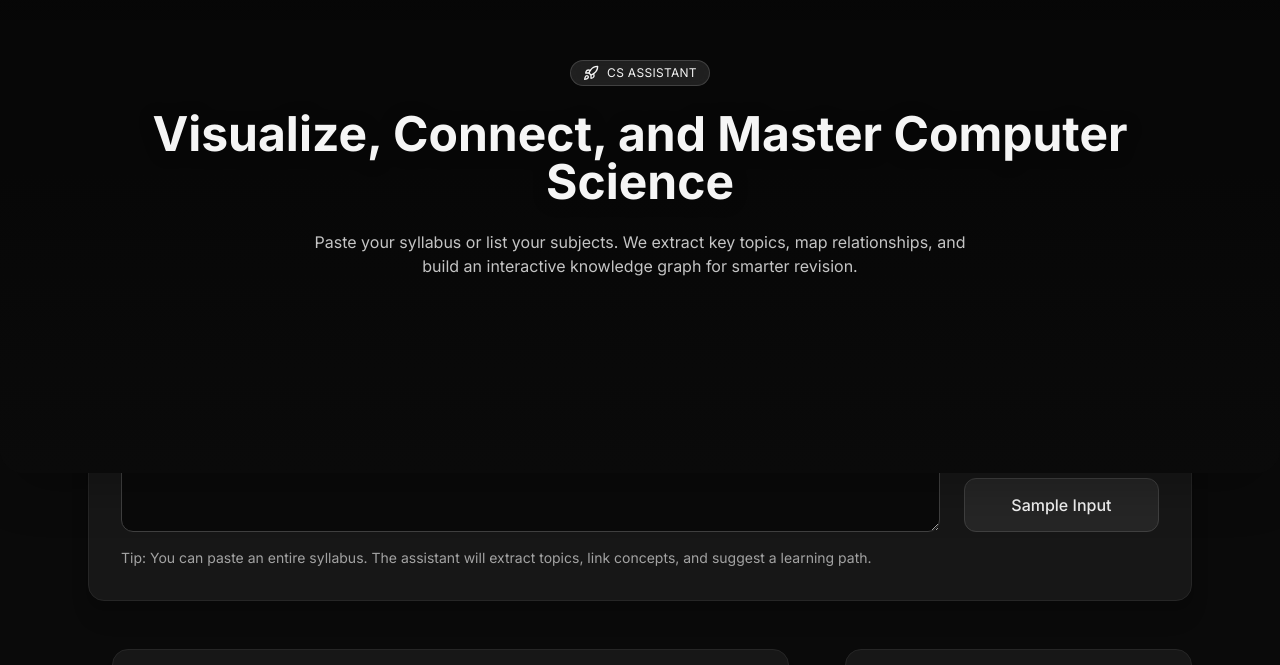
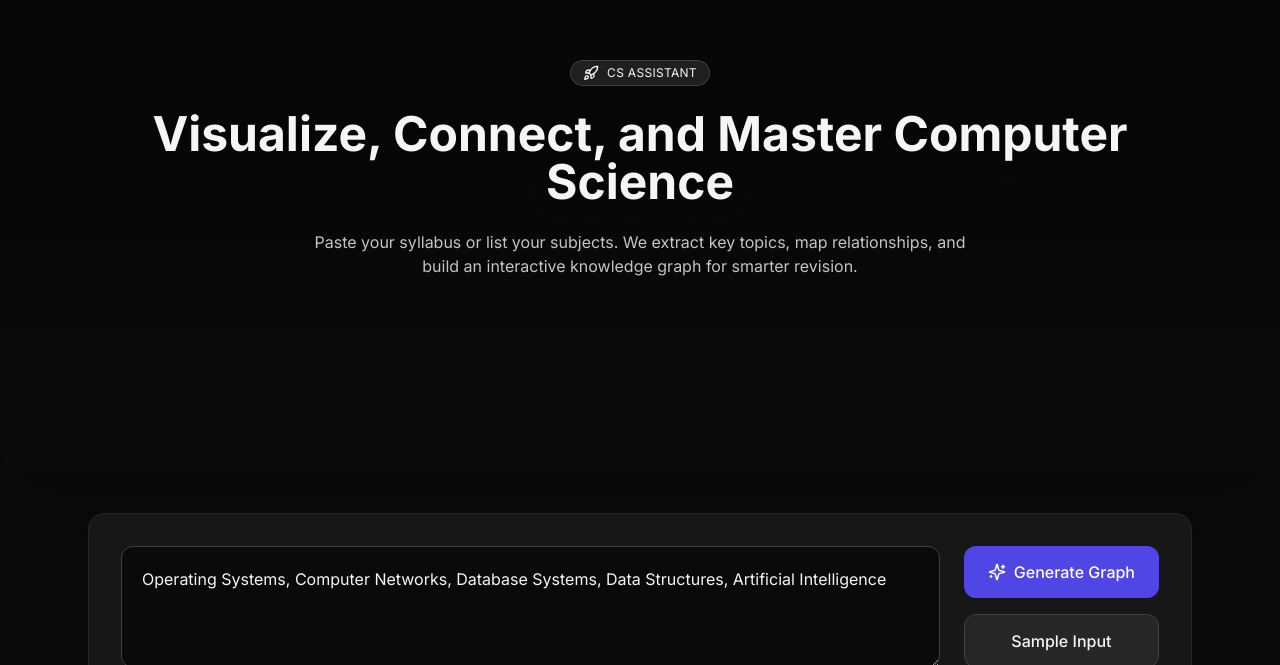
Before and after one commit to flamesuserresource3/frontend-repo_suvmnbsv_cxkkjr, a React (Vite) app: page / in a window 1280 px wide. Shown: the part 135-800 px from the top of the page. Built offline with nearby package versions, Linux system fonts and the light colour scheme; a web font is replaced by a local one.

Commit message:
Update project prj_suvmnbsv - 2025-11-04T16:59:54.914Z

```diff
--- a/src/components/SubjectInput.jsx
+++ b/src/components/SubjectInput.jsx
@@ -5,7 +5,7 @@ export default function SubjectInput({ onGenerate }) {
   const [text, setText] = useState('Operating Systems, Computer Networks, Database Systems, Data Structures, Artificial Intelligence');
 
   return (
-    <section className="max-w-6xl mx-auto -mt-20 md:-mt-24 px-6">
+    <section className="max-w-6xl mx-auto px-6 mt-6 md:mt-10 relative z-20">
       <div className="bg-neutral-900 rounded-2xl shadow-xl border border-neutral-800 p-6 md:p-8">
         <div className="flex flex-col md:flex-row gap-6 items-stretch">
           <textarea
```
Also changed, not shown: 1 other file (tests, documents, lock files or other folders).
